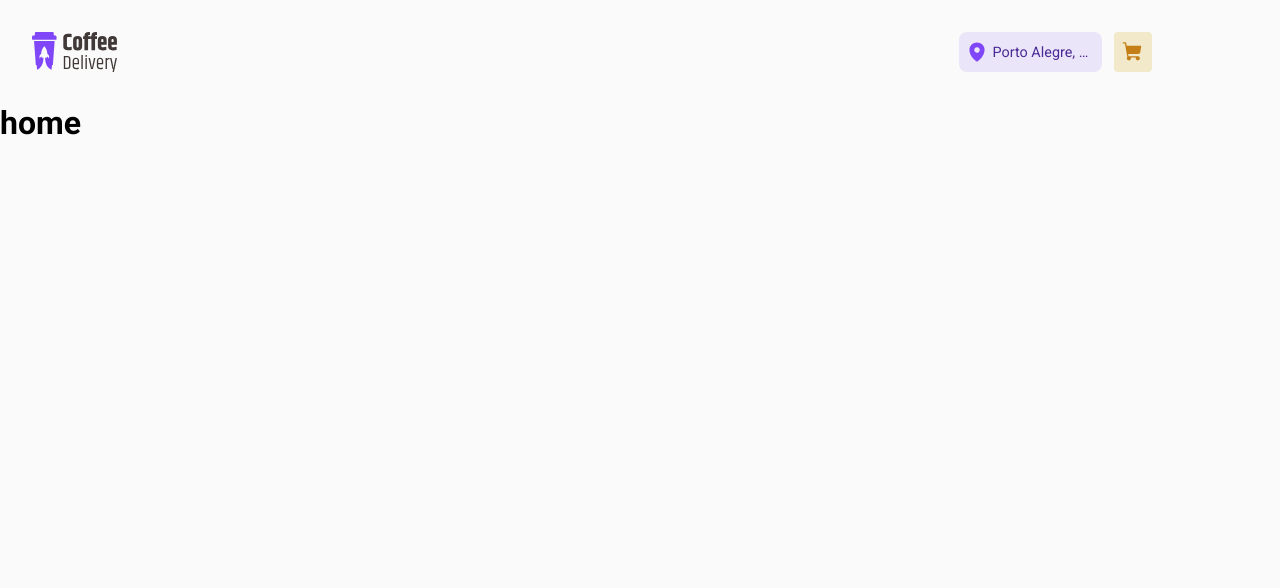
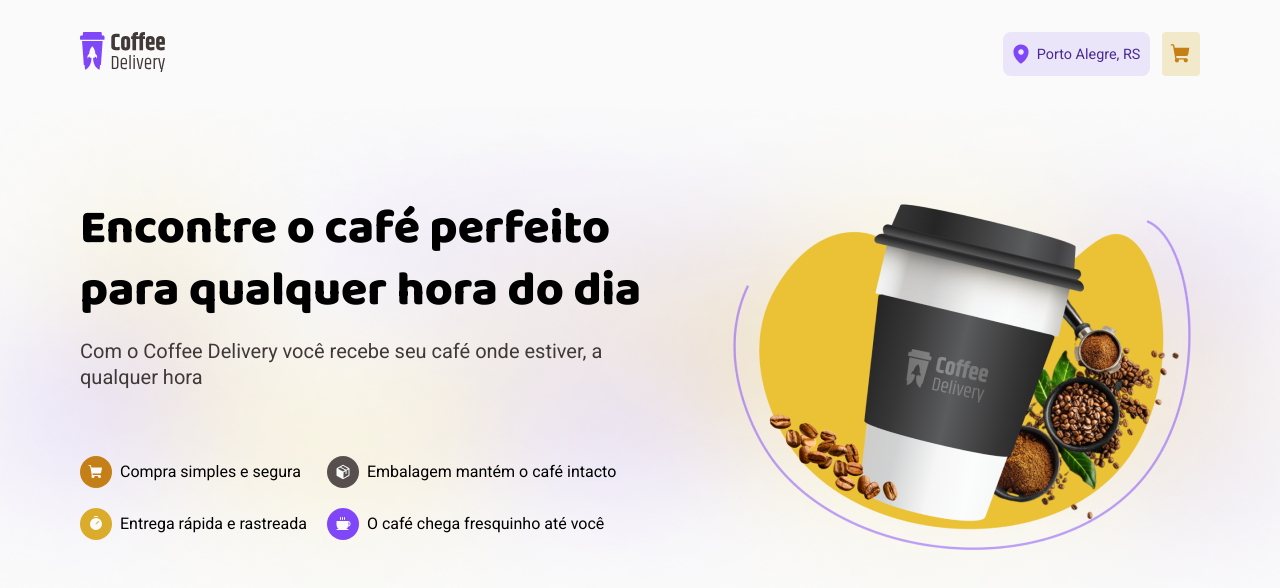
Before and after one commit to palomacardos0/coffee-delivery, a React (Vite) app: page / in a window 1280 px wide. Shown: the top 588 px of the page. Built offline with nearby package versions, Linux system fonts and the light colour scheme.

Commit message:
feat(home): cria banner da home

```diff
--- /dev/null
+++ b/src/components/Banner/index.tsx
@@ -0,0 +1,39 @@
+import { BannerContainer, TextContainer } from './styles'
+import iconCart from '../../assets/svg/icon-cart.svg'
+import iconBox from '../../assets/svg/icon-box.svg'
+import iconTimer from '../../assets/svg/icon-timer.svg'
+import iconCoffee from '../../assets/svg/icon-coffee.svg'
+import coffee from '../../assets/png/coffee.png'
+
+export function Banner() {
+  return (
+    <BannerContainer>
+      <TextContainer>
+        <h1>Encontre o café perfeito para qualquer hora do dia</h1>
+        <p>
+          Com o Coffee Delivery você recebe seu café onde estiver, a qualquer
+          hora
+        </p>
+        <ul>
+          <li>
+            <img src={iconCart} alt="Icone de carrinho" />
+            <span>Compra simples e segura</span>
+          </li>
+          <li>
+            <img src={iconBox} alt="Icone de caixa" />
+            <span>Embalagem mantém o café intacto</span>
+          </li>
+          <li>
+            <img src={iconTimer} alt="Icone de relógio" />
+            <span>Entrega rápida e rastreada</span>
+          </li>
+          <li>
+            <img src={iconCoffee} alt="Icone de café" />
+            <span>O café chega fresquinho até você</span>
+          </li>
+        </ul>
+      </TextContainer>
+      <img src={coffee} alt="Imagem de café" />
+    </BannerContainer>
+  )
+}
--- /dev/null
+++ b/src/components/Banner/styles.ts
@@ -0,0 +1,95 @@
+import styled from 'styled-components'
+import background from '../../assets/png/background.png'
+
+export const BannerContainer = styled.section`
+  padding: 5.6rem 2rem 6.75rem;
+  background: url(${background});
+  background-size: 100% 30rem;
+  background-repeat: no-repeat;
+  display: flex;
+  justify-content: center;
+  gap: 3.5rem;
+  @media (max-width: 1024px) {
+    padding: 4.6rem 1rem 5.75rem;
+  }
+
+  img {
+    display: flex;
+    @media (max-width: 1170px) {
+      max-width: 276px;
+      object-fit: contain;
+    }
+    @media (max-width: 1024px) {
+      max-width: 100%;
+      order: -1;
+      margin: 0 auto;
+    }
+  }
+  @media (max-width: 1024px) {
+    flex-direction: column;
+  }
+`
+export const TextContainer = styled.div`
+  display: flex;
+  flex-direction: column;
+  max-width: 588px;
+  h1 {
+    font-family: 'Baloo 2', sans-serif;
+    font-style: normal;
+    font-weight: 800;
+    font-size: 3rem;
+    line-height: 130%;
+    color: ${props => {
+      props.theme['base-title']
+    }};
+    margin-bottom: 1rem;
+    @media (max-width: 1024px) {
+      font-size: 2rem;
+    }
+  }
+  p {
+    font-family: 'Roboto';
+    font-style: normal;
+    font-weight: 400;
+    font-size: 1.25rem;
+    line-height: 130%;
+    color: #403937;
+    font-stretch: 100;
+    @media (max-width: 1024px) {
+      font-size: 1rem;
+    }
+  }
+  color: ${props => {
+    props.theme['base-subtitle']
+  }};
+  ul {
+    display: grid;
+    grid-template-columns: repeat(2, max-content);
+    gap: 20px;
+    margin-top: 4.125rem;
+    @media (max-width: 1024px) {
+      grid-template-columns: max-content;
+    }
+  }
+  li {
+    list-style: none;
+    display: flex;
+    align-items: center;
+    gap: 0.5rem;
+    font-family: 'Roboto';
+    font-style: normal;
+    font-weight: 400;
+    font-size: 1rem;
+    line-height: 130%;
+    max-width: 90vw;
+    color: ${props => {
+      props.theme['base-text']
+    }};
+    @media (max-width: 1024px) {
+      font-size: 0.85rem;
+    }
+    img {
+      margin: 0;
+    }
+  }
+`
--- a/src/components/Header/index.tsx
+++ b/src/components/Header/index.tsx
@@ -7,8 +7,10 @@ import checkout from '../../assets/svg/checkout.svg'
 export function Header() {
   return (
     <HeaderContainer>
-      <div className="content">
-        <img src={logo} alt="" />
+      <div>
+        <NavLink to={'/'}>
+          <img src={logo} alt="" />
+        </NavLink>
         <nav>
           <span>
             <img src={local} alt="Localização" />
--- a/src/components/Header/styles.ts
+++ b/src/components/Header/styles.ts
@@ -7,11 +7,12 @@ export const HeaderContainer = styled.header`
   @media (max-width: 764px) {
     padding: 1rem;
   }
-  .content {
+  div {
     justify-content: space-between;
     display: flex;
     width: 100%;
     max-width: 1120px;
+    margin: 0 auto;
   }
 
   nav {
@@ -24,7 +25,7 @@ export const HeaderContainer = styled.header`
       display: flex;
       align-items: center;
       justify-content: center;
-      max-width: 143px;
+      max-width: 148px;
       gap: 0.5rem;
       padding: 0.6rem;
       background: ${props => props.theme['purple-light']};
--- a/src/pages/Home.tsx
+++ b/src/pages/Home.tsx
@@ -1,3 +1,9 @@
+import { Banner } from '../components/Banner'
+
 export function Home() {
-  return <h1>home</h1>
+  return (
+    <>
+      <Banner />
+    </>
+  )
 }
```
Also changed, not shown: src/assets/png/coffee.png (renamed from src/assets/png/Imagem.png).
